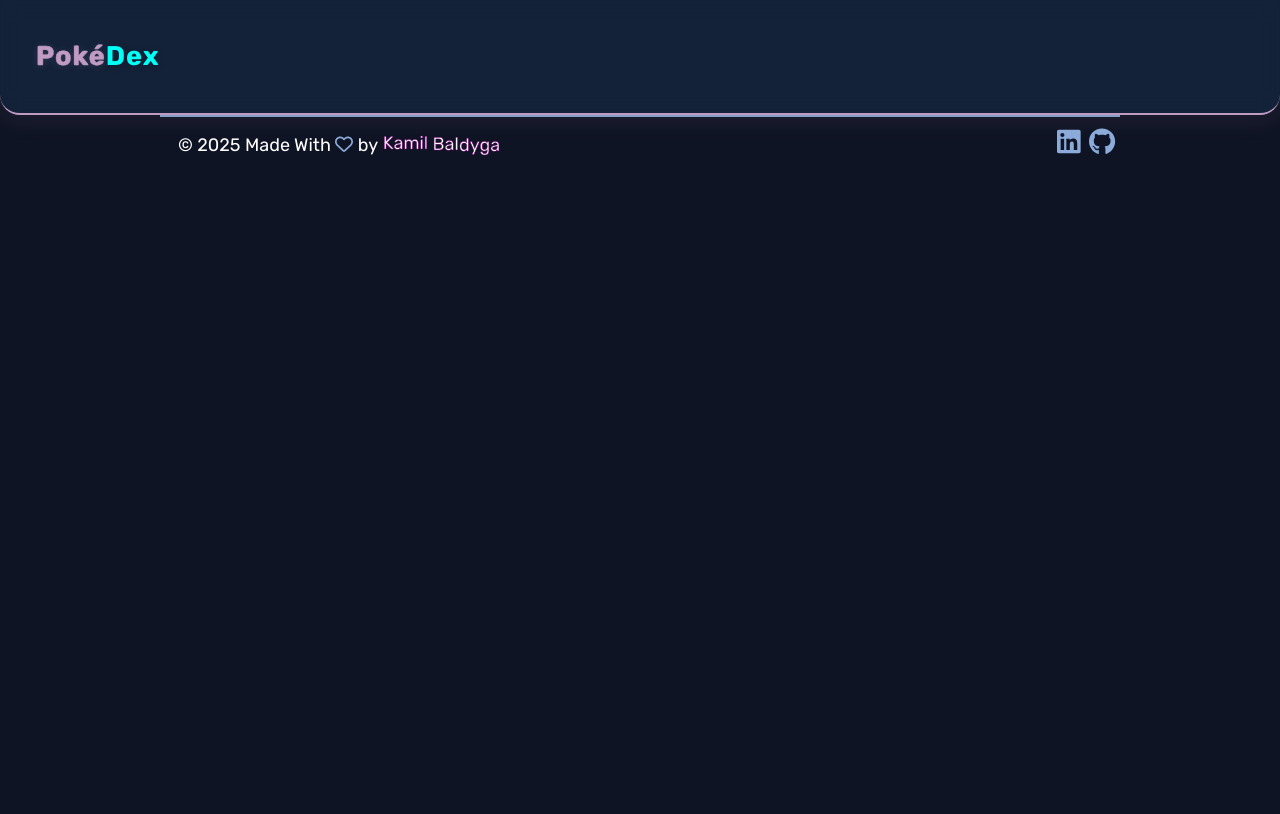
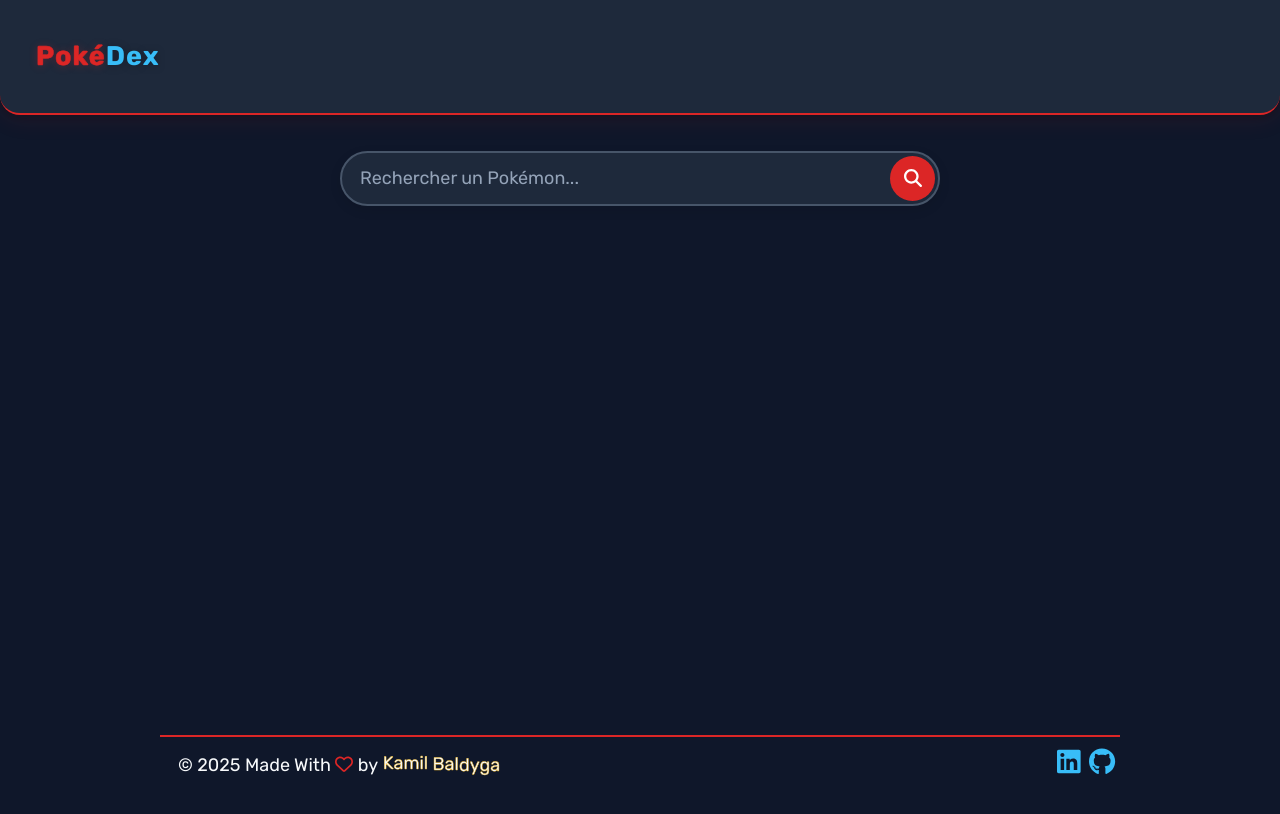
Before and after one commit to ME0WGE/Pokedex, a React (Vite) app: page /#/ in a window 1280 px wide. Shown: the top 814 px of the page. Built offline with nearby package versions, Linux system fonts and the light colour scheme.

Commit message:
add SearchBar code & css

```diff
--- a/src/App.css
+++ b/src/App.css
@@ -0,0 +1,6 @@
+.main {
+  width: 100%;
+  min-height: calc(100vh - 180px);
+  display: flex;
+  flex-direction: column;
+}
--- a/src/components/Footer/footer.css
+++ b/src/components/Footer/footer.css
@@ -1,5 +1,5 @@
 footer {
-  border-top: 2px solid hsl(215, 51%, 70%);
+  border-top: 2px solid var(--pokemon-red);
   display: flex;
   text-align: center;
   justify-content: space-between;
@@ -7,7 +7,7 @@ footer {
 
   width: 75%;
 
-  color: white;
+  color: var(--pokemon-white);
 
   margin-bottom: 3rem;
   padding-top: 0.5rem;
@@ -23,31 +23,33 @@ footer {
 
   list-style: none;
 
-  color: hsl(215, 51%, 70%);
+  color: var(--pokemon-gray);
 }
 
 .fa-Heart,
 .fa-Linkedin,
 .fa-Github {
-  color: hsl(215, 51%, 70%);
-
+  color: var(--pokemon-light-blue);
   font-size: 1.5rem;
 }
+
 .fa-Heart {
   margin: 0.25rem;
+  color: var(--pokemon-red);
 }
+
 .fa-Linkedin {
   margin-right: 0.5rem;
 }
 
 .wave-text {
   display: inline-block;
-
   margin-left: 0.25rem;
 }
+
 .wave-text > span {
   -webkit-text-stroke-width: 0.025rem;
-  -webkit-text-stroke-color: purple;
+  -webkit-text-stroke-color: var(--pokemon-yellow);
 }
 
 .wave-text span {
--- a/src/components/Navbar/Navbar.jsx
+++ b/src/components/Navbar/Navbar.jsx
@@ -1,3 +1,4 @@
+import SearchBar from "../SearchBar/SearchBar";
 import "./navbar.css";
 
 export default function Navbar() {
--- a/src/components/Navbar/navbar.css
+++ b/src/components/Navbar/navbar.css
@@ -4,16 +4,16 @@
   align-items: center;
   width: 100%;
   padding: 1rem 2rem;
-  background-color: hsla(216, 50%, 16%, 0.85);
-  color: #fff;
+  background-color: var(--pokemon-dark-blue);
+  color: var(--pokemon-white);
   position: sticky;
   top: 0;
   z-index: 1000;
-  border-bottom: 2.5px solid #c09bc2;
+  border-bottom: 2.5px solid var(--pokemon-red);
   border-bottom-left-radius: 20px;
   border-bottom-right-radius: 20px;
-  box-shadow: 0 4px 24px 0 rgba(192, 155, 194, 0.1),
-    0 1.5px 8px 0 rgba(0, 0, 0, 0.13);
+  box-shadow: 0 4px 24px 0 rgba(220, 38, 38, 0.1),
+    0 1.5px 8px 0 rgba(0, 0, 0, 0.3);
   backdrop-filter: blur(10px);
   -webkit-backdrop-filter: blur(10px);
   -webkit-font-smoothing: antialiased;
@@ -25,24 +25,25 @@
 .navbar-title {
   font-size: 1.5rem;
   font-weight: bold;
-  color: hsl(178, 100%, 50%);
+  color: var(--pokemon-light-blue);
   letter-spacing: 1px;
-  text-shadow: 0 1px 8px rgba(0, 0, 0, 0.13);
+  text-shadow: 0 1px 8px rgba(0, 0, 0, 0.25);
   cursor: pointer;
   user-select: none;
   transition: color 0.2s;
   -webkit-font-smoothing: antialiased;
   text-rendering: optimizeLegibility;
 }
+
 .navbar-title:hover {
-  color: #fff;
+  color: var(--pokemon-yellow);
 }
 
 .span-love {
   font-size: 1.5rem;
   -webkit-text-stroke-width: 0.025rem;
-  color: #c09bc2;
-  text-shadow: 0 1px 8px rgba(192, 155, 194, 0.18);
+  color: var(--pokemon-red);
+  text-shadow: 0 1px 8px rgba(220, 38, 38, 0.25);
   font-weight: bold;
   -webkit-font-smoothing: antialiased;
   text-rendering: optimizeLegibility;
--- a/src/components/SearchBar/SearchBar.jsx
+++ b/src/components/SearchBar/SearchBar.jsx
@@ -1,5 +1,21 @@
 import "./searchBar.css";
+import { FontAwesomeIcon } from "@fortawesome/react-fontawesome";
+import { faMagnifyingGlass } from "@fortawesome/free-solid-svg-icons";
 
-export default function SearchBar() {
-  return;
+export default function SearchBar({ searchTerm, setSearchTerm }) {
+  return (
+    <div className="search-container">
+      <div className="search-bar">
+        <input
+          type="text"
+          placeholder="Rechercher un Pokémon..."
+          value={searchTerm}
+          onChange={(e) => setSearchTerm(e.target.value)}
+        />
+        <button className="search-button">
+          <FontAwesomeIcon icon={faMagnifyingGlass} />
+        </button>
+      </div>
+    </div>
+  );
 }
--- a/src/components/SearchBar/searchBar.css
+++ b/src/components/SearchBar/searchBar.css
@@ -0,0 +1,70 @@
+.search-container {
+  display: flex;
+  justify-content: center;
+
+  width: 100%;
+  margin: 2rem 0;
+}
+
+.search-bar {
+  position: relative;
+
+  display: flex;
+
+  width: 80%;
+  max-width: 600px;
+}
+
+.search-bar input {
+  width: 100%;
+  padding: 0.8rem 1rem;
+
+  border: 2px solid var(--pokemon-dark-gray);
+  border-radius: 2rem;
+  background-color: var(--pokemon-dark-blue);
+  color: var(--pokemon-white);
+  font-size: 1rem;
+  box-shadow: 0 4px 12px rgba(0, 0, 0, 0.1);
+
+  transition: all 0.3s ease;
+}
+
+.search-bar input:focus {
+  outline: none;
+  border-color: var(--pokemon-red);
+  box-shadow: 0 0 0 2px rgba(220, 38, 38, 0.3);
+}
+
+.search-bar input::placeholder {
+  color: var(--pokemon-gray);
+}
+
+.search-button {
+  position: absolute;
+  right: 5px;
+  top: 5px;
+  bottom: 5px;
+  width: 45px;
+
+  display: flex;
+  align-items: center;
+  justify-content: center;
+
+  border: none;
+  background-color: var(--pokemon-red);
+  color: white;
+  border-radius: 50%;
+
+  cursor: pointer;
+  transition: background-color 0.2s;
+}
+
+.search-button:hover {
+  background-color: var(--pokemon-accent);
+}
+
+@media (max-width: 768px) {
+  .search-bar {
+    width: 90%;
+  }
+}
--- a/src/index.css
+++ b/src/index.css
@@ -10,6 +10,19 @@
   -webkit-font-smoothing: antialiased;
   -moz-osx-font-smoothing: grayscale;
   text-rendering: optimizeLegibility;
+}
+
+:root {
+  /* Palette de couleurs Pokémon vintage dark */
+  --pokemon-dark-blue: #1e293b;
+  --pokemon-navy: #0f172a;
+  --pokemon-red: #dc2626;
+  --pokemon-yellow: #fbbf24;
+  --pokemon-light-blue: #38bdf8;
+  --pokemon-accent: #f87171;
+  --pokemon-white: #f8fafc;
+  --pokemon-gray: #94a3b8;
+  --pokemon-dark-gray: #475569;
 }
 
 #root {
@@ -30,6 +43,7 @@ html {
   width: 100%;
   min-height: 100vh;
 
-  /* Body background color: Very dark blue */
-  background-color: hsl(226, 43%, 10%);
+  /* Body background color: Pokemon dark blue */
+  background-color: var(--pokemon-navy);
+  color: var(--pokemon-white);
 }
--- a/src/pages/Home/Home.jsx
+++ b/src/pages/Home/Home.jsx
@@ -1,5 +1,14 @@
+import { useState } from "react";
+import SearchBar from "../../components/SearchBar/SearchBar";
 import "./home.css";
 
 export default function Home() {
-  return;
+  const [searchTerm, setSearchTerm] = useState("");
+  return (
+    <>
+      <div className="home-container">
+        <SearchBar searchTerm={searchTerm} setSearchTerm={setSearchTerm} />
+      </div>
+    </>
+  );
 }
```
